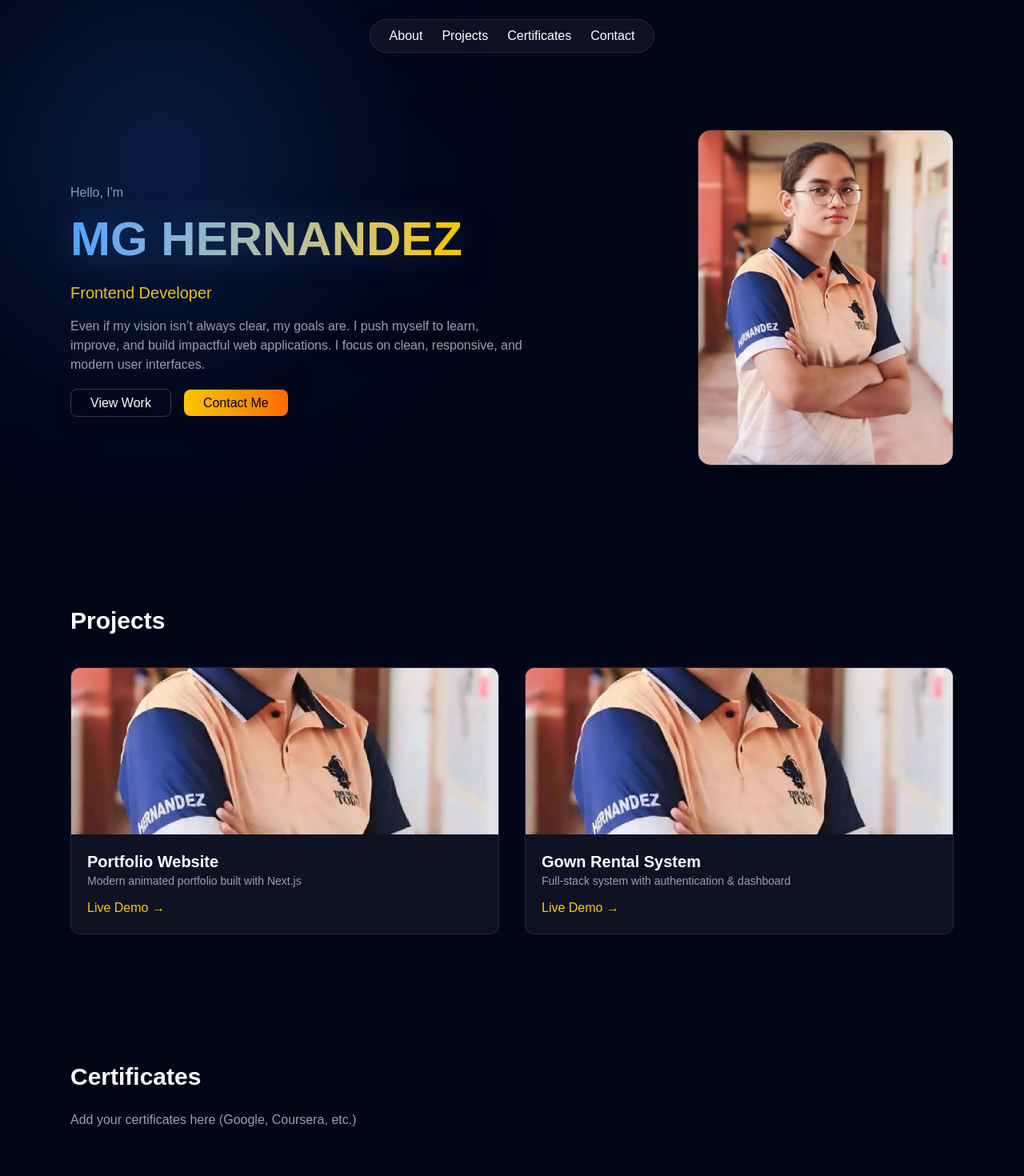
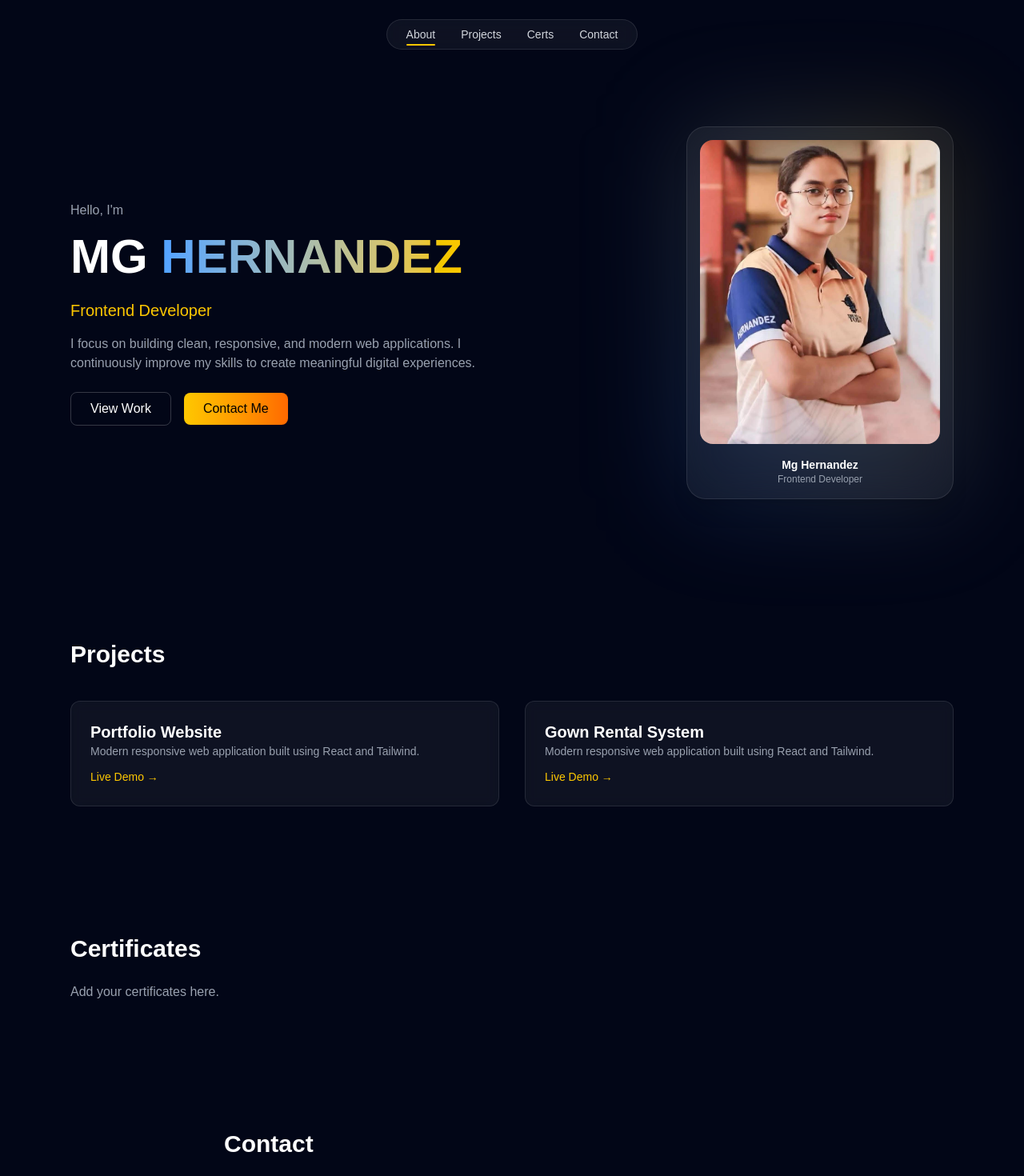
Before and after one commit to mghernandez690-del/portfolio, a Next.js app: page / in a window 1280 px wide. Shown: the top 1470 px of the page at 80% size. Built offline with nearby package versions, Linux system fonts and the light colour scheme.

Commit message:
final portfolio polish (navbar fix + bg animation + clean UI)

```diff
--- a/app/page.tsx
+++ b/app/page.tsx
@@ -1,185 +1,185 @@
 "use client";
 
-import { useEffect } from "react";
-import { motion, useMotionValue, useSpring } from "framer-motion";
+import { useEffect, useState } from "react";
+import { motion } from "framer-motion";
 
 export default function Home() {
+  const [active, setActive] = useState("about");
 
-  // 🔥 cursor glow
-  const mouseX = useMotionValue(0);
-  const mouseY = useMotionValue(0);
-
-  const smoothX = useSpring(mouseX, { stiffness: 50, damping: 20 });
-  const smoothY = useSpring(mouseY, { stiffness: 50, damping: 20 });
-
+  // 🔥 background subtle movement
   useEffect(() => {
-    const move = (e: MouseEvent) => {
-      mouseX.set(e.clientX - 200);
-      mouseY.set(e.clientY - 200);
+    const move = () => {
+      const el = document.getElementById("bg-glow");
+      if (!el) return;
+      el.style.transform = `translateY(${window.scrollY * 0.2}px)`;
     };
-    window.addEventListener("mousemove", move);
-    return () => window.removeEventListener("mousemove", move);
+    window.addEventListener("scroll", move);
+    return () => window.removeEventListener("scroll", move);
   }, []);
 
   return (
     <main className="min-h-screen bg-[#020617] text-white relative overflow-hidden">
 
-      {/* 🔥 CURSOR GLOW */}
-      <motion.div
-        style={{ x: smoothX, y: smoothY }}
-        className="fixed w-[400px] h-[400px] rounded-full bg-blue-500/20 blur-[120px] pointer-events-none z-0"
-      />
-
-      {/* 🌌 BACKGROUND DEPTH */}
-      <div className="absolute inset-0 -z-10">
-        <div className="absolute w-[600px] h-[600px] bg-blue-700/20 blur-[150px] top-[-100px] left-[-100px]" />
+      {/* 🔥 BACKGROUND (SUBTLE ANIMATION) */}
+      <div
+        id="bg-glow"
+        className="absolute inset-0 -z-10 transition-transform duration-300"
+      >
+        <div className="absolute w-[600px] h-[600px] bg-blue-700/20 blur-[150px] top-[-150px] left-[-150px]" />
         <div className="absolute w-[500px] h-[500px] bg-yellow-400/20 blur-[120px] bottom-[-100px] right-[-100px]" />
       </div>
 
-      {/* NAV */}
+      {/* 🔹 NAVBAR */}
       <nav className="flex justify-center pt-6">
-        <div className="backdrop-blur-md bg-white/5 border border-white/10 px-6 py-2 rounded-full space-x-6">
-          <a href="#about">About</a>
-          <a href="#projects">Projects</a>
-          <a href="#certs">Certificates</a>
-          <a href="#contact">Contact</a>
+        <div className="backdrop-blur-md bg-white/5 border border-white/10 px-6 py-2 rounded-full flex gap-8 text-sm">
+
+          {["about", "projects", "certs", "contact"].map((item) => (
+            <button
+              key={item}
+              onClick={() => {
+                setActive(item);
+                document.getElementById(item)?.scrollIntoView({ behavior: "smooth" });
+              }}
+              className="relative capitalize text-gray-300 hover:text-white transition"
+            >
+              {item}
+
+              {/* ACTIVE LINE */}
+              {active === item && (
+                <span className="absolute left-0 -bottom-1 w-full h-[2px] bg-yellow-400 rounded" />
+              )}
+            </button>
+          ))}
+
         </div>
       </nav>
 
-      {/* HERO */}
-      <section className="max-w-6xl mx-auto px-6 py-24 flex flex-col md:flex-row items-center justify-between gap-10">
+      {/* 🔥 HERO */}
+      <section id="about" className="max-w-6xl mx-auto px-6 py-24 flex flex-col md:flex-row items-center justify-between gap-10">
 
         {/* TEXT */}
-        <motion.div
-          initial={{ opacity: 0, y: 40 }}
-          animate={{ opacity: 1, y: 0 }}
-          transition={{ duration: 0.6 }}
-          className="max-w-xl"
-        >
+        <div className="max-w-xl">
           <p className="text-gray-400 mb-2">Hello, I'm</p>
 
           <h1 className="text-6xl font-bold mb-4 leading-tight">
-            <span className="bg-gradient-to-r from-blue-400 to-yellow-400 text-transparent bg-clip-text drop-shadow-[0_0_20px_rgba(59,130,246,0.3)]">
-              MG HERNANDEZ
+            MG{" "}
+            <span className="bg-gradient-to-r from-blue-400 to-yellow-400 text-transparent bg-clip-text">
+              HERNANDEZ
             </span>
           </h1>
 
-          {/* ✅ CLEAN PROFESSIONAL ROLE */}
           <h2 className="text-yellow-400 text-xl mb-4">
             Frontend Developer
           </h2>
 
           <p className="text-gray-400 mb-6">
-            Even if my vision isn’t always clear, my goals are. I push myself to
-            learn, improve, and build impactful web applications. I focus on clean,
-            responsive, and modern user interfaces.
+            I focus on building clean, responsive, and modern web applications.
+            I continuously improve my skills to create meaningful digital experiences.
           </p>
 
           <div className="space-x-4">
-            <a
-              href="#projects"
-              className="px-6 py-2 border border-white/20 rounded-lg hover:bg-white/10 hover:scale-105 transition"
+            <button
+              onClick={() =>
+                document.getElementById("projects")?.scrollIntoView({ behavior: "smooth" })
+              }
+              className="px-6 py-2 border border-white/20 rounded-lg hover:bg-white/10 transition"
             >
               View Work
-            </a>
+            </button>
 
-            <a
-              href="#contact"
-              className="px-6 py-2 bg-gradient-to-r from-yellow-400 to-orange-500 text-black rounded-lg hover:scale-105 transition shadow-lg"
+            <button
+              onClick={() =>
+                document.getElementById("contact")?.scrollIntoView({ behavior: "smooth" })
+              }
+              className="px-6 py-2 bg-gradient-to-r from-yellow-400 to-orange-500 text-black rounded-lg hover:scale-105 transition"
             >
               Contact Me
-            </a>
+            </button>
+          </div>
+        </div>
+
+        {/* 💎 3D GLASS IMAGE */}
+        <motion.div
+          className="relative"
+          onMouseMove={(e) => {
+            const rect = e.currentTarget.getBoundingClientRect();
+            const x = e.clientX - rect.left;
+            const y = e.clientY - rect.top;
+
+            const centerX = rect.width / 2;
+            const centerY = rect.height / 2;
+
+            const rotateX = ((y - centerY) / centerY) * 8;
+            const rotateY = ((x - centerX) / centerX) * 8;
+
+            e.currentTarget.style.transform = `perspective(1000px) rotateX(${-rotateX}deg) rotateY(${rotateY}deg) scale(1.03)`;
+          }}
+          onMouseLeave={(e) => {
+            e.currentTarget.style.transform =
+              "perspective(1000px) rotateX(0deg) rotateY(0deg) scale(1)";
+          }}
+          style={{ transition: "transform 0.2s ease" }}
+        >
+
+          <div className="absolute inset-0 bg-gradient-to-tr from-blue-500/20 to-yellow-400/20 blur-3xl rounded-3xl"></div>
+
+          <div className="relative bg-white/5 backdrop-blur-xl border border-white/10 rounded-3xl p-4 shadow-xl">
+
+            <img
+              src="/profile.png"
+              className="w-[300px] h-[380px] object-cover rounded-2xl"
+            />
+
+            <div className="mt-4 text-center">
+              <h3 className="text-sm font-semibold">Mg Hernandez</h3>
+              <p className="text-xs text-gray-400">Frontend Developer</p>
+            </div>
+
           </div>
         </motion.div>
 
-        {/* IMAGE */}
-        <motion.div
-          initial={{ opacity: 0, scale: 0.9 }}
-          animate={{ opacity: 1, scale: 1 }}
-          whileHover={{ scale: 1.05 }}
-          transition={{ duration: 0.6 }}
-        >
-          <img
-            src="/profile.png"
-            alt="profile"
-            className="w-[320px] h-[420px] object-cover rounded-2xl shadow-2xl border border-white/10"
-          />
-        </motion.div>
       </section>
 
-      {/* PROJECTS */}
+      {/* 💼 PROJECTS */}
       <section id="projects" className="max-w-6xl mx-auto px-6 py-20">
         <h2 className="text-3xl font-bold mb-10">Projects</h2>
 
         <div className="grid md:grid-cols-2 gap-8">
-          {[
-            {
-              title: "Portfolio Website",
-              desc: "Modern animated portfolio built with Next.js",
-              img: "/profile.png",
-              link: "#",
-            },
-            {
-              title: "Gown Rental System",
-              desc: "Full-stack system with authentication & dashboard",
-              img: "/profile.png",
-              link: "#",
-            },
-          ].map((p, i) => (
+          {["Portfolio Website", "Gown Rental System"].map((proj, i) => (
             <motion.div
               key={i}
-              whileHover={{ y: -10 }}
-              className="group relative rounded-xl overflow-hidden border border-white/10 bg-white/5 backdrop-blur"
+              whileHover={{ y: -8 }}
+              className="bg-white/5 border border-white/10 rounded-xl p-6 backdrop-blur"
             >
-              <img
-                src={p.img}
-                className="w-full h-52 object-cover group-hover:scale-110 transition duration-500"
-              />
+              <h3 className="text-xl font-semibold">{proj}</h3>
+              <p className="text-gray-400 text-sm">
+                Modern responsive web application built using React and Tailwind.
+              </p>
 
-              <div className="p-5">
-                <h3 className="text-xl font-semibold">{p.title}</h3>
-                <p className="text-gray-400 text-sm">{p.desc}</p>
-
-                <a
-                  href={p.link}
-                  className="inline-block mt-3 text-yellow-400"
-                >
-                  Live Demo →
-                </a>
-              </div>
+              <span className="text-yellow-400 text-sm mt-3 inline-block">
+                Live Demo →
+              </span>
             </motion.div>
           ))}
         </div>
       </section>
 
-      {/* CERTIFICATES */}
+      {/* 🎓 CERTS */}
       <section id="certs" className="max-w-6xl mx-auto px-6 py-20">
         <h2 className="text-3xl font-bold mb-6">Certificates</h2>
-        <p className="text-gray-400">
-          Add your certificates here (Google, Coursera, etc.)
-        </p>
+        <p className="text-gray-400">Add your certificates here.</p>
       </section>
 
-      {/* CONTACT */}
+      {/* 📩 CONTACT */}
       <section id="contact" className="max-w-3xl mx-auto px-6 py-20">
         <h2 className="text-3xl font-bold mb-6">Contact</h2>
 
         <form className="space-y-4">
-          <input
-            placeholder="Your Name"
-            className="w-full p-3 bg-white/5 border border-white/10 rounded"
-          />
-          <input
-            placeholder="Email"
-            className="w-full p-3 bg-white/5 border border-white/10 rounded"
-          />
-          <textarea
-            placeholder="Message"
-            className="w-full p-3 bg-white/5 border border-white/10 rounded"
-          />
-
+          <input className="w-full p-3 bg-white/5 border border-white/10 rounded" placeholder="Name" />
+          <input className="w-full p-3 bg-white/5 border border-white/10 rounded" placeholder="Email" />
+          <textarea className="w-full p-3 bg-white/5 border border-white/10 rounded" placeholder="Message" />
           <button className="px-6 py-2 bg-yellow-400 text-black rounded hover:scale-105 transition">
-            Send Message
+            Send
           </button>
         </form>
       </section>
```
